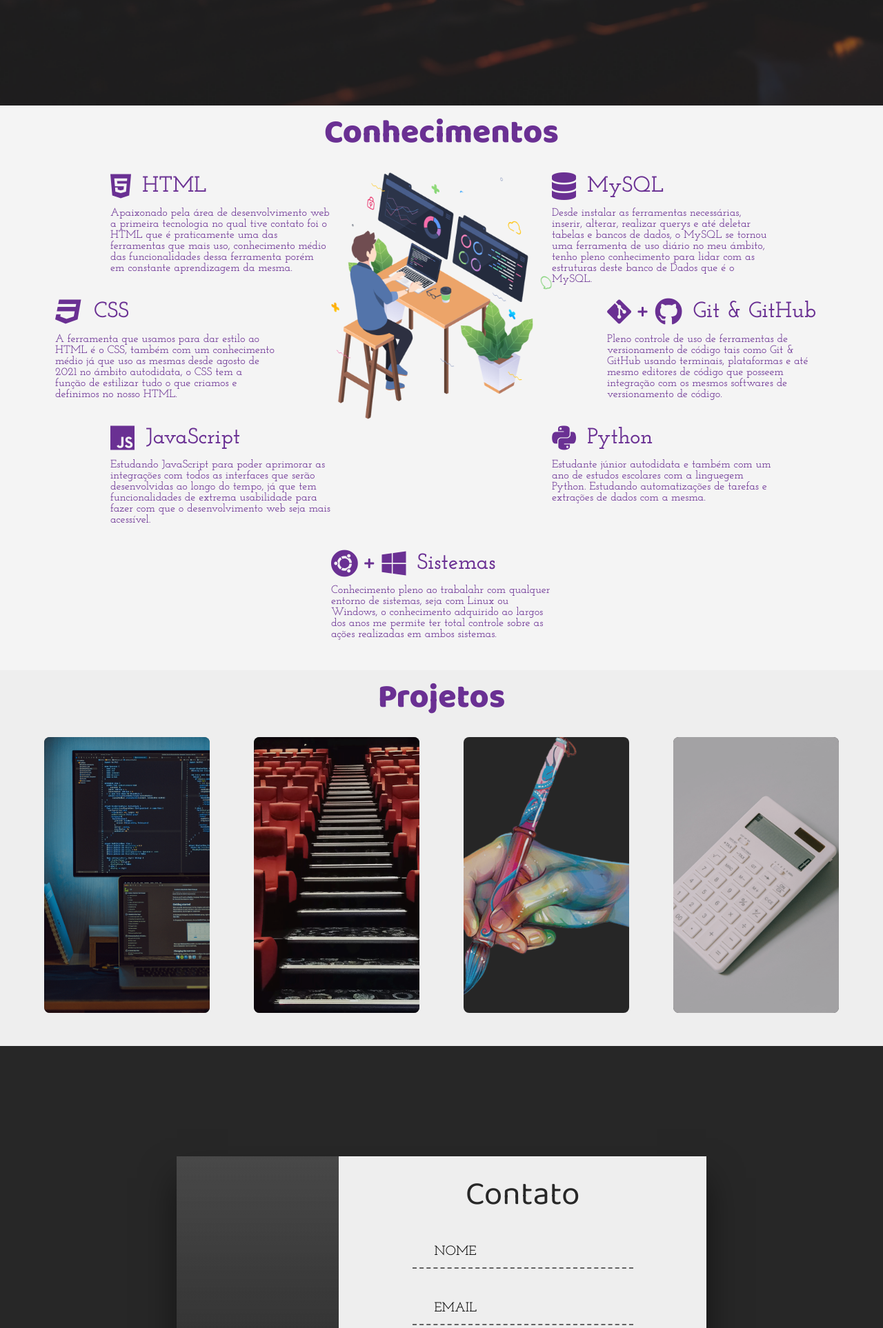
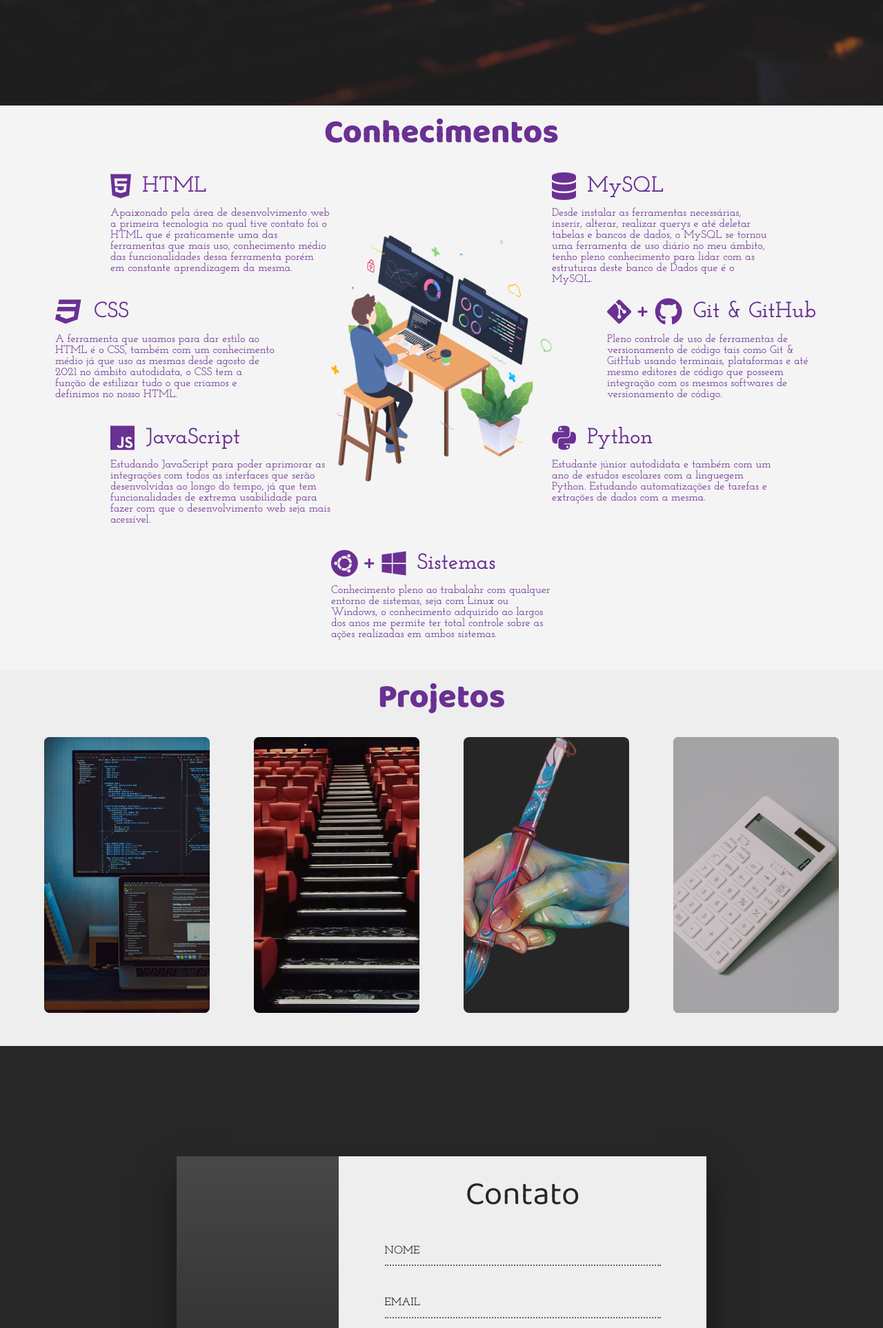
Before and after one commit to rnevesphp/portfolio_, a PHP site: page / in a window 1280 px wide. Shown: the part 647-2573 px from the top of the page at 69% size. Run offline with PHP 8.4, Linux system fonts and the light colour scheme; grey boxes are pictures that could not be loaded.

Commit message:
Last feature form contact :package:

```diff
--- a/index.html
+++ b/index.html
@@ -168,7 +168,7 @@
                   <h2>Site Web</h2>
                   <h3>HTML, CSS & JavaScript</h3>
                   <p>Criação de um Portfólio web. </p>
-                  <button>Saiba Mais</button>
+                  <button class="btn">Saiba Mais</button>
                </div>
             </div>
             <div class="card">
@@ -179,7 +179,7 @@
                   <h2>Cinema Web</h2>
                   <h3>Javascript</h3>
                   <p>Uma web totalmente construída Orientada à Objetos com Javascript.</p>
-                  <button>Saiba Mais</button>
+                  <button class="btn">Saiba Mais</button>
                </div>
             </div>
             <div class="card">
@@ -190,7 +190,7 @@
                   <h2>Pinturilho</h2>
                   <h3>HTML, CSS & JavaScript</h3>
                   <p>Um quadro para pintar aperfeiçoando a prática Clean Code com Javascript.</p>
-                  <button>Saiba Mais</button>
+                  <button class="btn">Saiba Mais</button>
                </div>
             </div>
             <div class="card">
@@ -201,7 +201,7 @@
                   <h2>Calculadora</h2>
                   <h3>HTML, CSS & PHP</h3>
                   <p>Praticando e melhorando as integrações com PHP, HTML e CSS</p>
-                  <button>Saiba Mais</button>
+                  <button class="btn">Saiba Mais</button>
                </div>
             </div>
          </div>
@@ -225,7 +225,7 @@
                      <textarea class="field" id="mensagem"></textarea>
                      <label for="mensagem" class="field-label">Mensagem</label>
                   </div>
-                  <button type="submit">Enviar</button>
+                  <button type="submit" class="btn btn-submit">Enviar</button>
                </form>
             </div>
          </div>
--- a/style.css
+++ b/style.css
@@ -242,7 +242,7 @@ header {
 }
 
 .menu-link:hover {
-   color: #6a3093;
+   color: #a044ff;
 }
 
 /* Barra com links das redes sociais */
@@ -256,7 +256,7 @@ header {
 
 /* Formatação icones do menu de naevagação */
 .social-media i{
-   background-color: #6a3093;
+   background-color: #555;
    color: rgba(255, 255, 255, 1);
    width: 2.5rem;
    height: 2.5rem;
@@ -404,7 +404,7 @@ i.fa-github::before {
 /* Posicionamento da imagem */
 .conhecimentos-img-wrapper {
    grid-column: 7 / 11;
-   grid-row: 1 / 6 ;
+   grid-row: 2 / 5 ;
    width: 100%;
 
 }
@@ -483,9 +483,7 @@ i.fa-github::before {
    margin-bottom: 2rem;
 }
 
-.card-info button {
-   width: 8rem;
-   height: 2.5rem;
+.btn {
    background: #6a3093;
    background: -webkit-linear-gradient(to right, #a044ff,#6a3093 ) ;
    background: linear-gradient(to left, #a044ff,#6a3093 );
@@ -496,6 +494,11 @@ i.fa-github::before {
    border: none;
    box-shadow: 0 .1rem .8rem rgba(0, 0, 0, alpha);
    cursor: pointer;
+}
+
+.card-info button {
+   width: 8rem;
+   height: 2.5rem;
 }
 
 .card:hover .card-info {
@@ -528,7 +531,6 @@ i.fa-github::before {
       linear-gradient( rgba(15,15,15, 0.6) , rgba(22,22,22,0.9)),
       url(assets/fundoTropical.jpg);
    background-size: cover;
-
 }
 
 .contato-right {
@@ -560,31 +562,49 @@ i.fa-github::before {
 .field {
    background: transparent;
    border: none;
-   width: 20rem;
+   width: 25rem;
+   max-width: 25rem;
    height: 3rem;
-   font-size: 1.5rem;
+   font-size: 1rem;
    font-family: var(--font-secundary);
-   border-bottom: 2px dashed #636363;
+   border-bottom: 2px dotted #636363;
    outline: none;
-   margin: 1rem 0;
+   margin: .8rem 0;
 }
 
 .input-group textarea {
-   padding-top: 1rem;
+   padding-top: 2rem;
+   min-width: 22.5rem;
+   max-width: 25rem;
+   min-height: 2.5rem;
+   max-height: 3rem;
 }
 
 .field-label {
    position: absolute;
    left: 0;
+   top: 2rem;
    font-family: var(--font-secundary);
-   font-size: 1.2rem;
+   font-size: 1rem;
    text-transform: uppercase;
-   margin: 2rem;
    justify-content: start;
-   transition: all 0.3s ;
+   transition: all 0.5s ;
 }
 
 .field:focus ~ label {
    top: 0;
+   font-size: 1.1rem;
+   font-weight: bolder;
+}
+
+.field:focus {
+   border-bottom: 1px solid;
+}
+
+.btn-submit {
    font-size: 1rem;
+   text-transform: uppercase;
+   margin-top: 2rem;
+   width: 25rem;
+   height: 2rem;
 }
```
